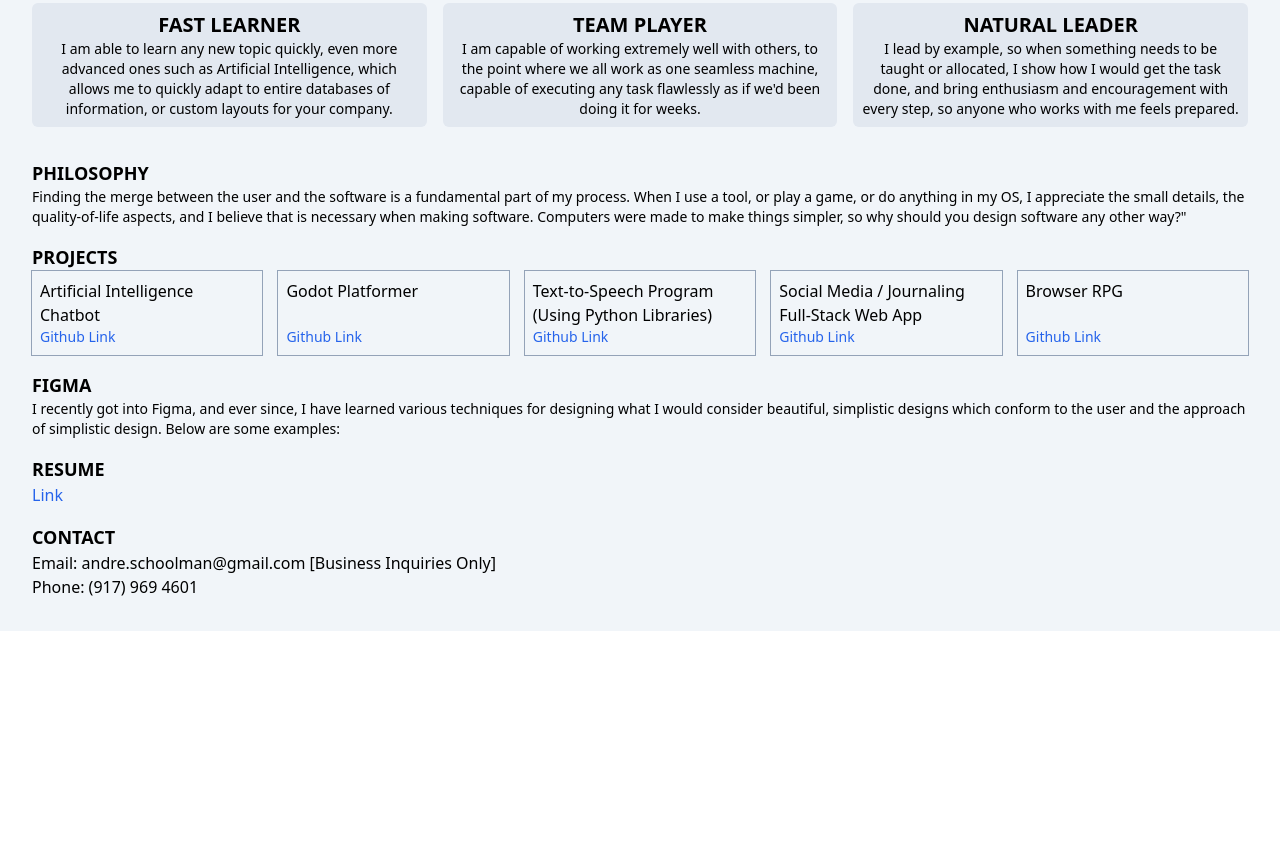
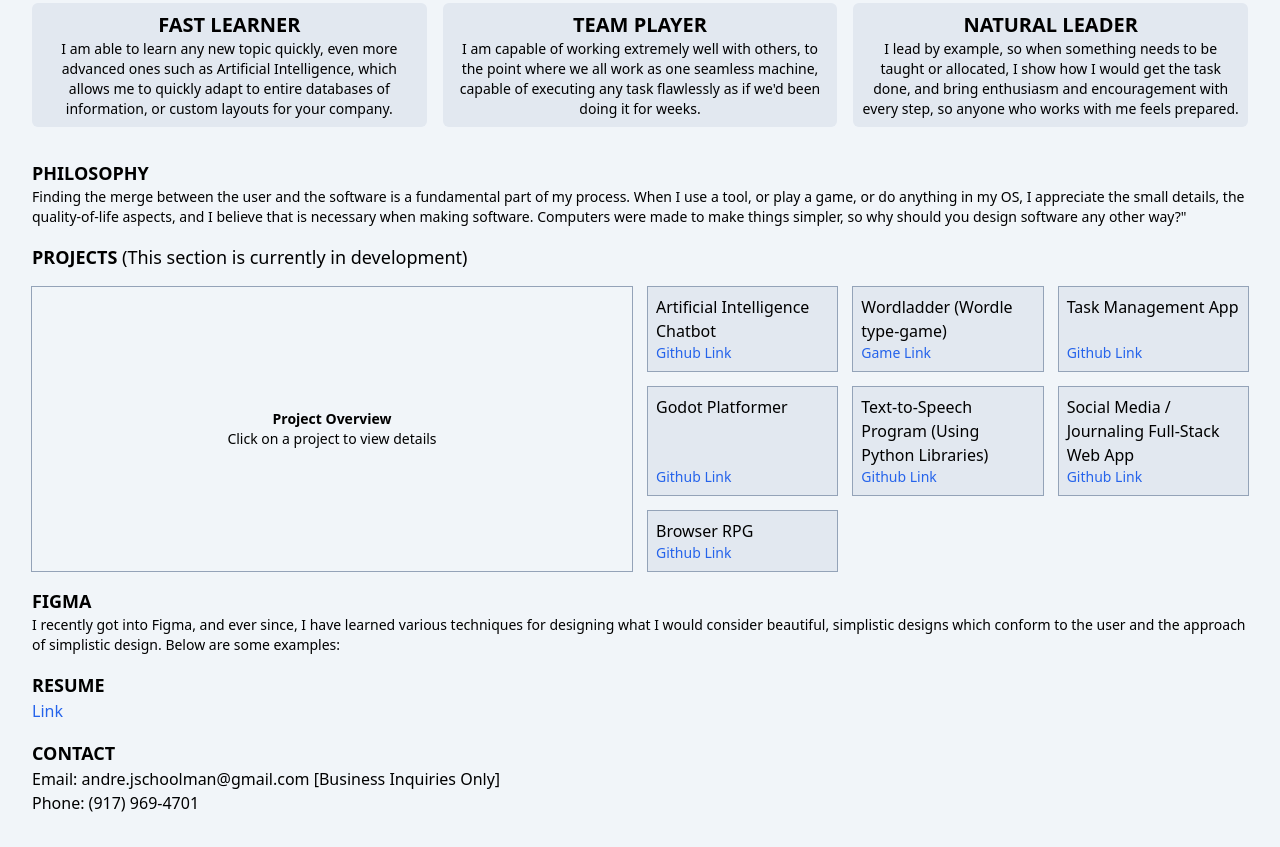
Before and after one commit to Winnrman/Winnrman.github.io, a plain HTML site: page index.html in a window 1280 px wide. Shown: the part 629-1476 px from the top of the page. Before the commit the page ends 1260 px from the top, so only its background shows below. Drawn offline with nearby package versions, Linux system fonts and the light colour scheme.

Commit message:
added portfolio site updates

```diff
--- a/index.html
+++ b/index.html
@@ -3,7 +3,7 @@
 <head>
     <meta charset="UTF-8">
     <meta name="viewport" content="width=device-width, initial-scale=1.0">
-    <title>Andre Schoolman</title>
+    <title>Document</title>
     <script src="https://cdn.tailwindcss.com"></script>
 </head>
 <body>
@@ -87,32 +87,50 @@
         were made to make things simpler, so why should you design software any other way?"
     </p>
     </div>
+    <p class = "font-semibold text-lg">PROJECTS <span class = "font-light">(This section is currently in development)</span></p>
 
-    <div>
-        <p class = "font-semibold text-lg">PROJECTS</p>
-        <div class = "grid lg:grid-cols-5 md:grid-cols-3 grid-cols-1 gap-4" >
-            <div class = "ring-1 ring-slate-400 p-2 flex flex-col justify-between hover:cursor-pointer hover:bg-slate-100 hover:shadow-md">
+    <div class = "flex sm:flex-row flex-col gap-4">
+        <div class = "sm:w-1/2 w-full sm:h-auto h-64">
+            <div class = "ring-1 ring-slate-400 p-2 w-full h-full flex items-center justify-center text-sm flex-col">
+                <p class = "font-semibold">Project Overview</p>
+                <p>Click on a project to view details</p>
+            </div>
+        </div>
+
+        <div class = "grid lg:grid-cols-3 md:grid-cols-3 grid-cols-1 gap-4 sm:w-1/2 w-full" >
+            <div class = "bg-slate-200 ring-1 ring-slate-400 p-2 flex flex-col justify-between hover:cursor-pointer hover:bg-slate-100 hover:shadow-md">
                 <p>Artificial Intelligence Chatbot</p>
                 <!-- <p class = "text-sm">A small chatbot I made using Keras, PyTorch and TensorFlow in an attempt to teach myself high-level A.I concepts including tensors, tokenization, data processing techniques, prompt engineering, model architecture, dataset creation, and more. While the bot doesn't output in complete sentences (due completely to the abysmally-small custom 80-row training dataset), I still learned a bunch, and it is definitely a good starting point for anyone interested in AI concepts. </p> -->
                 <a class = "text-blue-600 text-sm" href = "https://github.com/Winnrman/keras_pytorch_chatbot">
                     Github Link</a>
             </div>
-            <div class = "ring-1 ring-slate-400 p-2 flex flex-col justify-between hover:cursor-pointer hover:bg-slate-100 hover:shadow-md">
+            <div class = "bg-slate-200 ring-1 ring-slate-400 p-2 flex flex-col justify-between hover:cursor-pointer hover:bg-slate-100 hover:shadow-md">
+                <p>Wordladder (Wordle type-game)</p>
+                <!-- <p class = "text-sm">This website was created using HTML, CSS, and JavaScript, and was my first attempt at a personal website. It features a dark mode, a light mode, and a toggle switch to switch between the two. It also features a responsive design, and a simple, clean layout. It was a great way to learn the basics of web development, and I am proud of the result.</p> -->
+                <a class = "text-blue-600 text-sm" href = "https://winnrman.github.io/wordle-custom/index.html">Game Link</a>
+            </div>
+            <div class = "bg-slate-200 ring-1 ring-slate-400 p-2 flex flex-col justify-between hover:cursor-pointer hover:bg-slate-100 hover:shadow-md">
+                <p>Task Management App</p>
+                <!-- <p class = "text-sm">This website was created using HTML, CSS, and JavaScript, and was my first attempt at a personal website. It features a dark mode, a light mode, and a toggle switch to switch between the two. It also features a responsive design, and a simple, clean layout. It was a great way to learn the basics of web development, and I am proud of the result.</p> -->
+                <a class = "text-blue-600 text-sm" href = "https://github.com/Winnrman/tasks-app">Github Link</a>
+            </div>
+
+            <div class = "bg-slate-200 ring-1 ring-slate-400 p-2 flex flex-col justify-between hover:cursor-pointer hover:bg-slate-100 hover:shadow-md">
                 <p>Godot Platformer</p>
                 <!-- <p class = "text-sm">A small Indiana Jones-style 2D platformer demo created using the Godot open source game engine. This project taught me how to use the engine to create fluid animations, understand and create realistic tilesets, and low-level game development techniques and the necessary knowledge to become proficient. A knowledge of vectors and basic physics was useful for this project, as well as I taught myself pixel art in the process.</p> -->
                 <a class = "text-blue-600 text-sm" href = "https://github.com/Winnrman/keras_pytorch_chatbot">Github Link</a>
             </div>
-            <div class = "ring-1 ring-slate-400 p-2 flex flex-col justify-between hover:cursor-pointer hover:bg-slate-100 hover:shadow-md">
+            <div class = "bg-slate-200 ring-1 ring-slate-400 p-2 flex flex-col justify-between hover:cursor-pointer hover:bg-slate-100 hover:shadow-md">
                 <p>Text-to-Speech Program (Using Python Libraries)</p>
                 <!-- <p class = "text-sm">Using custom voice logs of words, I created a rudimentary text-to-speech software using Python libraries. This approach was not meant to demonstrate that I can code a STT library, but rather to demonstrate that I understand how the fundamentals of Speech-to-Text software works, and I am capable of reproducing it and breaking it down into its smaller parts.</p> -->
                 <a class = "text-blue-600 text-sm" href = "https://github.com/Winnrman/keras_pytorch_chatbot">Github Link</a>
             </div>
-            <div class = "ring-1 ring-slate-400 p-2 flex flex-col justify-between hover:cursor-pointer hover:bg-slate-100 hover:shadow-md">
+            <div class = "bg-slate-200 ring-1 ring-slate-400 p-2 flex flex-col justify-between hover:cursor-pointer hover:bg-slate-100 hover:shadow-md">
                 <p>Social Media / Journaling Full-Stack Web App</p>
                 <!-- <p class = "text-sm">This program (designated 'Leaflet') has been a project of mine for the greater part of four years. It began as a simple EJS and Node.JS blog app, but quickly became much more. A full social media suite capable of friend systems, liking posts, saving posts, uploading images, videos, and becoming an entire journaling platform. The project was what I used to learn React, MongoDB, Node.JS, and then eventually Firebase.</p> -->
                 <a class = "text-blue-600 text-sm" href = "https://github.com/Winnrman/Leaflet_v2_beta">Github Link</a>
             </div>
-            <div class = "ring-1 ring-slate-400 p-2 flex flex-col justify-between hover:cursor-pointer hover:bg-slate-100 hover:shadow-md">
+            <div class = "bg-slate-200 ring-1 ring-slate-400 p-2 flex flex-col justify-between hover:cursor-pointer hover:bg-slate-100 hover:shadow-md">
                 <p>Browser RPG</p>
                 <!-- <p class = "text-sm">This browser-RPG game was my first attempt at a browser game, fully inspired by games such as Melvor Idle, Cookie Clicker, and A Dark Room. This game features a health system, combat system, full armor system, progression path, and much more. It was also the first public project I ever asked for help on through the internet, and I found a few fellow programmers interested in the project to help me develop it. It uses Typescript and webpack, and is fully open source and customizable, as a great starting point for anyone looking to create a browser game.</p> -->
                 <a class = "text-blue-600 text-sm" href = "https://github.com/Winnrman/An-Empty-World">Github Link</a>
@@ -132,8 +150,8 @@
 
     <div>
     <p class = "font-semibold text-lg">CONTACT</p>
-    <h3>Email: andre.schoolman@gmail.com [Business Inquiries Only]</h3>
-    <h3>Phone: (917) 969 4601</h3>
+    <h3>Email: andre.jschoolman@gmail.com [Business Inquiries Only]</h3>
+    <h3>Phone: (917) 969-4701</h3>
     </div>
     </div>
 </div>
```
